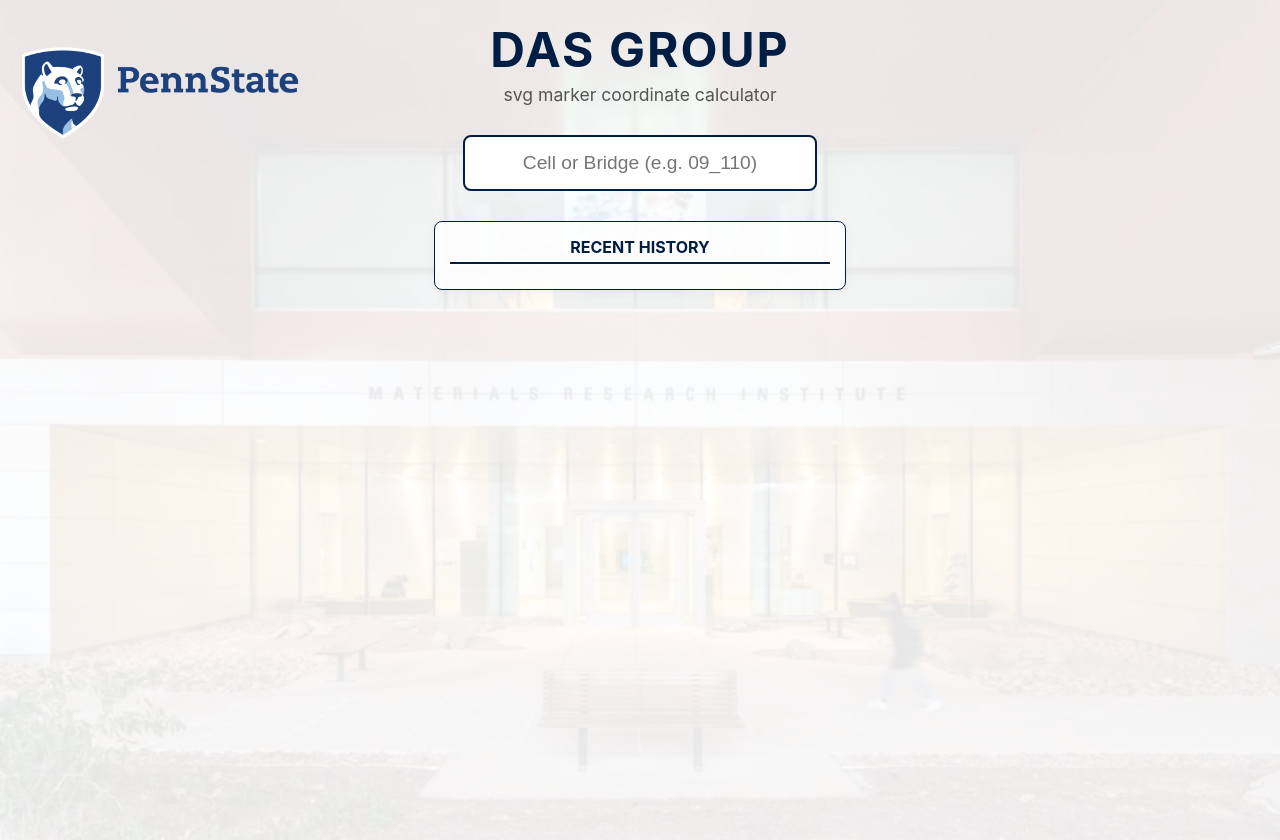
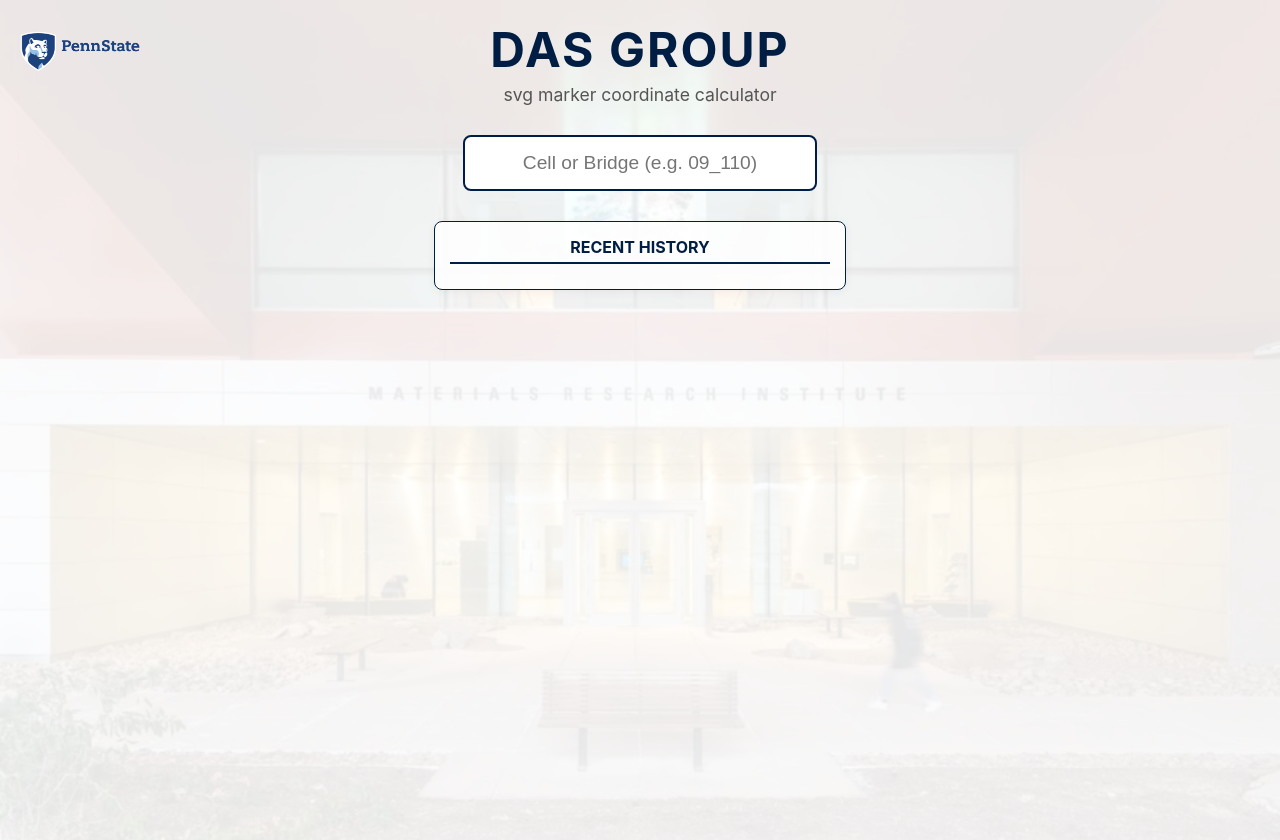
Before and after one commit to kaarthikrishna/SVG_marker_coordinate_calculator, a plain HTML site: page index.html in a window 1280 px wide. Drawn offline with Linux system fonts and the light colour scheme.

```diff
--- a/index.html
+++ b/index.html
@@ -20,7 +20,7 @@
             padding: 20px;
         }
 
-        .psu-logo { width: 280px; height: auto; position: absolute; top: 20px; left: 20px; }
+        .psu-logo { width: 120px; height: auto; position: absolute; top: 20px; left: 20px; }
 
         h1 { margin: 0; font-size: 3rem; letter-spacing: 2px; text-transform: uppercase; color: #001E44; text-align: center; }
         .subtitle { margin-top: 5px; color: #555; font-size: 1.1rem; margin-bottom: 30px; }
```
